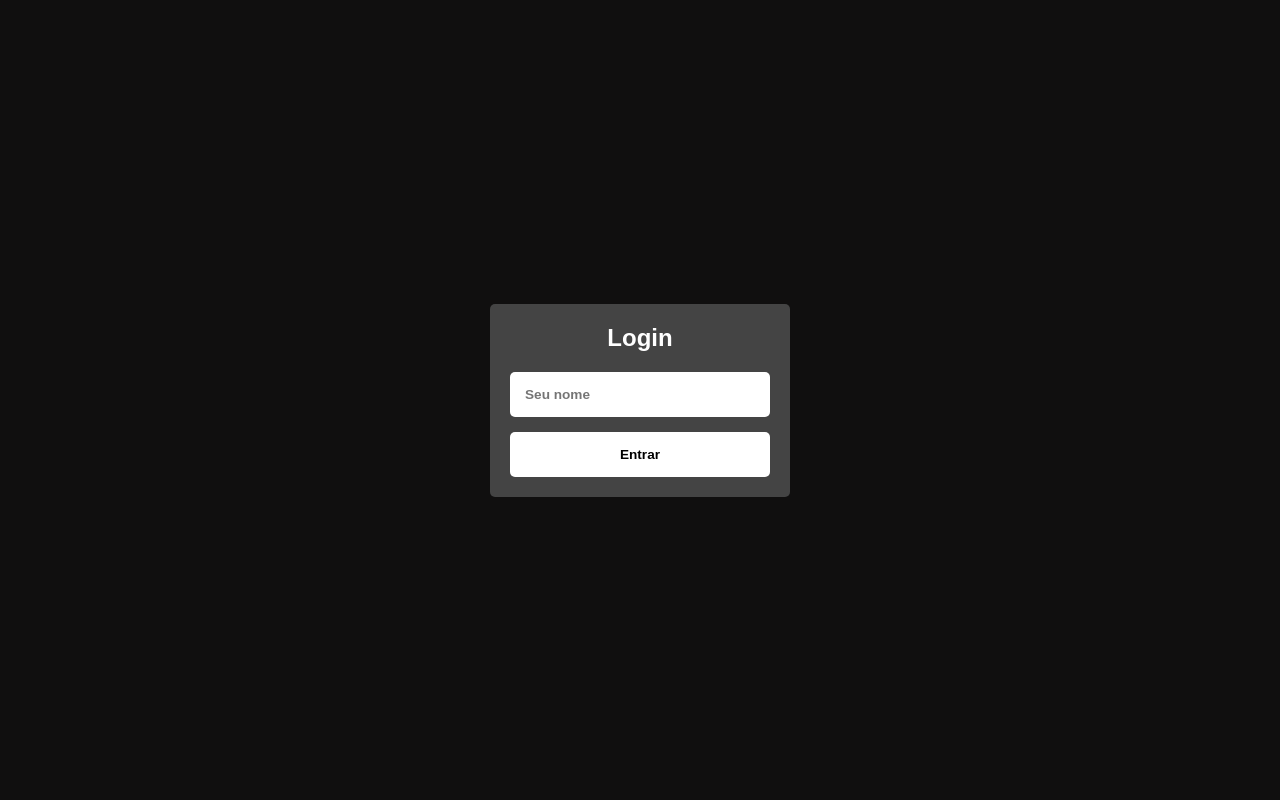
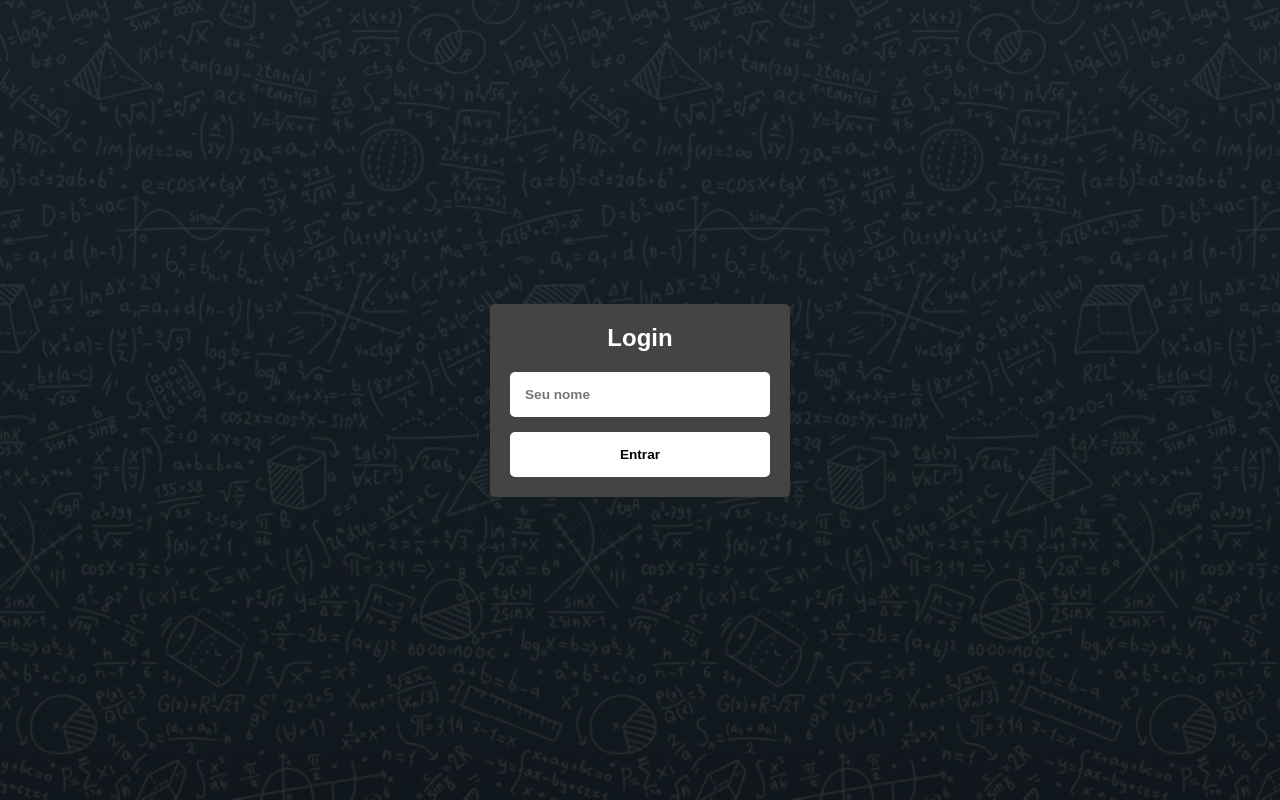
Before and after one commit to 689241bruno/ChatWS-frontend, a plain HTML site: page index.html in a window 1280 px wide. Drawn offline with nearby package versions, Linux system fonts and the light colour scheme.

Commit message:
arrumando estilo

```diff
--- a/index.html
+++ b/index.html
@@ -8,6 +8,7 @@
       href="https://fonts.googleapis.com/css2?family=Material+Symbols+Outlined:opsz,wght,FILL,GRAD@24,400,0,0&icon_names=arrow_right_alt"
     />
     <link rel="stylesheet" href="style.css" />
+    <style></style>
     <title>TecChat</title>
   </head>
   <body>
--- a/script.js
+++ b/script.js
@@ -119,10 +119,12 @@ const sendMessage = (event) => {
   chatInput.value = "";
 };
 
-window.scrollTo({
-  top: document.body.scrollHeight,
-  behavior: "smooth",
-});
+const scrollScreen = () => {
+  window.scrollTo({
+    top: document.body.scrollHeight,
+    behavior: "smooth",
+  });
+};
 
 loginForm.addEventListener("submit", handleLogin);
 chatForm.addEventListener("submit", sendMessage);
--- a/style.css
+++ b/style.css
@@ -10,12 +10,28 @@
 }
 
 body {
-  background-color: rgb(16, 15, 15);
+  background-color: rgb(31, 31, 31);
   overflow-x: hidden;
   color: white;
 }
 
+.bg {
+  position: fixed;
+  top: 0;
+  left: 0;
+  width: 100%;
+  height: 100%;
+  background-image: url("fundo.png");
+  background-size: cover;
+  background-repeat: no-repeat;
+  background-position: center;
+  opacity: 0.7;
+  z-index: -1;
+  flex: 1;
+}
+
 .container {
+  z-index: 1;
   height: 100dvh;
   width: 100%;
   display: flex;
```
